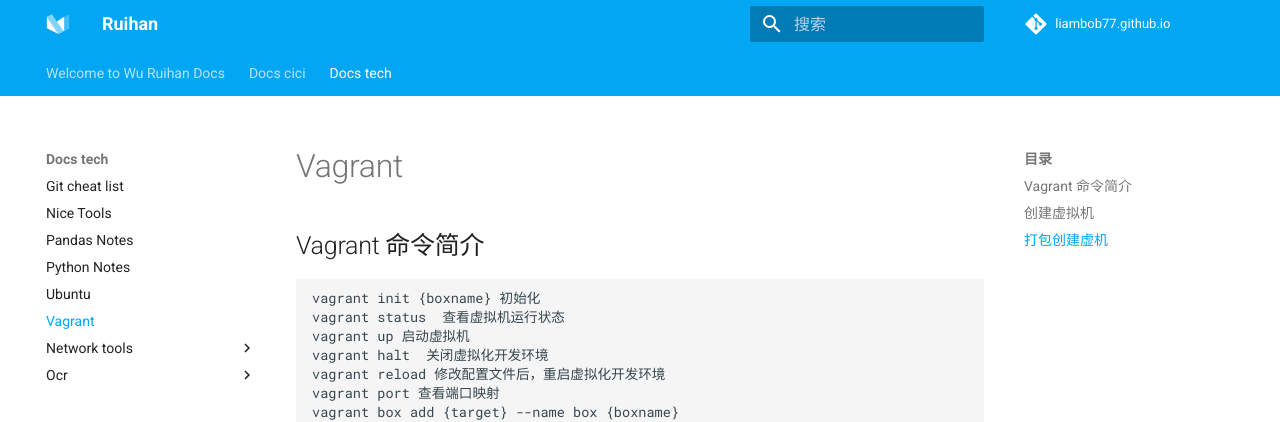
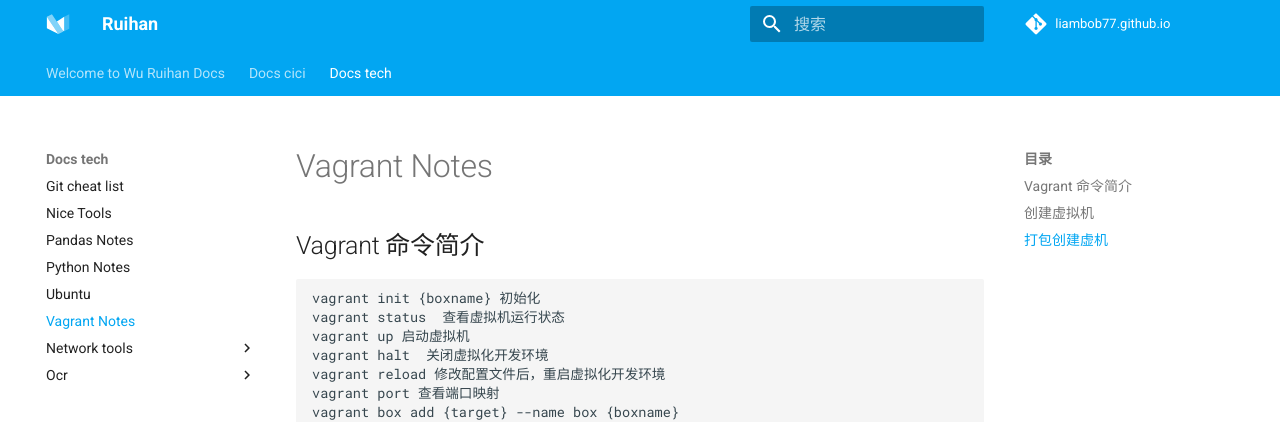
Before and after one commit to liambob77/ruihan.tech, an MkDocs documentation site: the page built from docs/docs_tech/vagrant.md, in a window 1280 px wide and 1112 px high. Shown: the top 422 px of the window. Built offline with MkDocs 1.6.1 and Material for MkDocs 9.7.7, drawn with Linux system fonts in a browser that asks for light colours; comment, search, counter and statistics services are not loaded.

Commit message:
update vagrant

````diff
--- a/docs/docs_tech/vagrant.md
+++ b/docs/docs_tech/vagrant.md
@@ -1,4 +1,7 @@
+# Vagrant Notes
+
 ## Vagrant 命令简介
+
 ```javascript
 vagrant init {boxname} 初始化
 vagrant status  查看虚拟机运行状态
@@ -15,6 +18,7 @@
 ```
 
 ## 创建虚拟机
+
 ```javascript
 vagrant init phusion/ubuntu-14.04-amd64
 vagrant up
@@ -22,14 +26,16 @@
 vagrant halt
 ```
 
+## 打包创建虚机
 
-## 打包创建虚机
 1、打包虚拟机
+
 ```javascript
 vagrant package
 ```
 
 2、当前目录就会生成package.box，之后新建虚拟机则可使用这个box。
+
 ```javascript
 vagrant box add my_box ~/package.box
 vagrant init my_box
````
Also changed, not shown: docs/docs_tech/pandas.md (+1 -1 lines).
